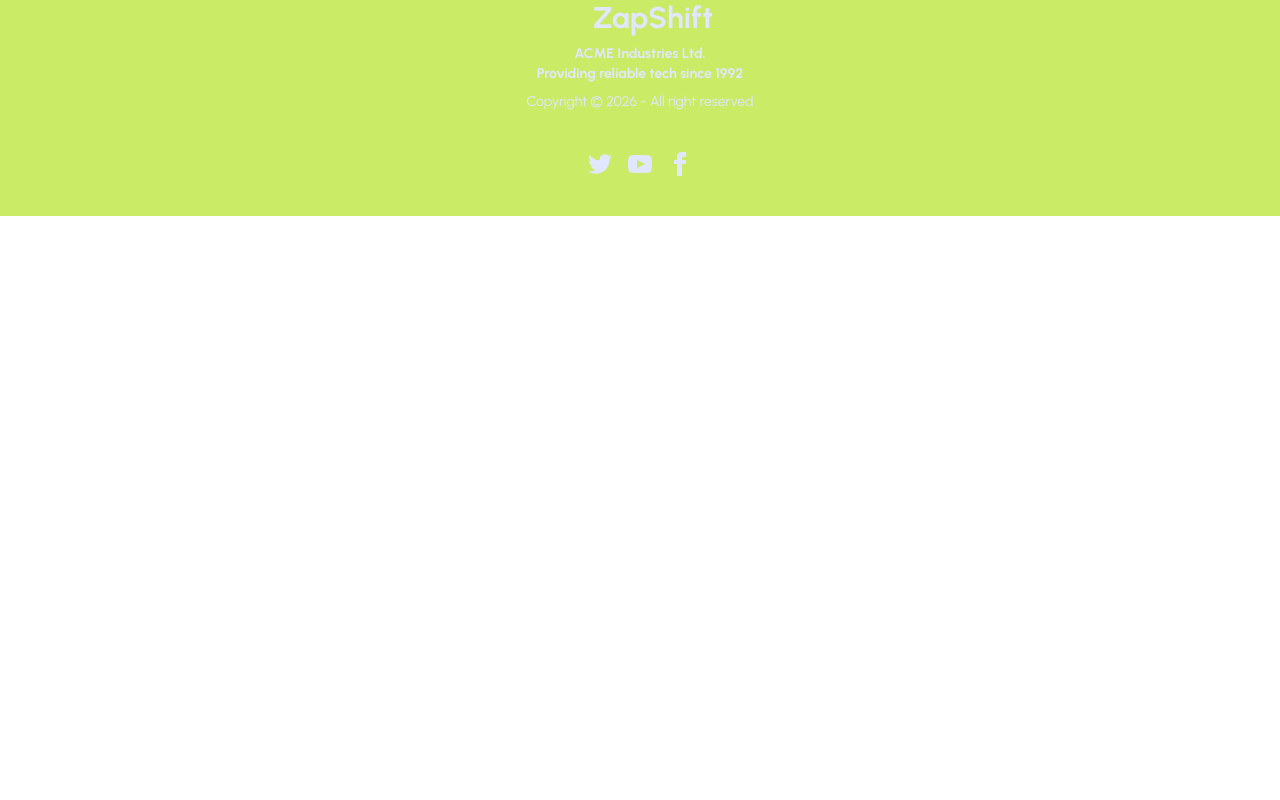
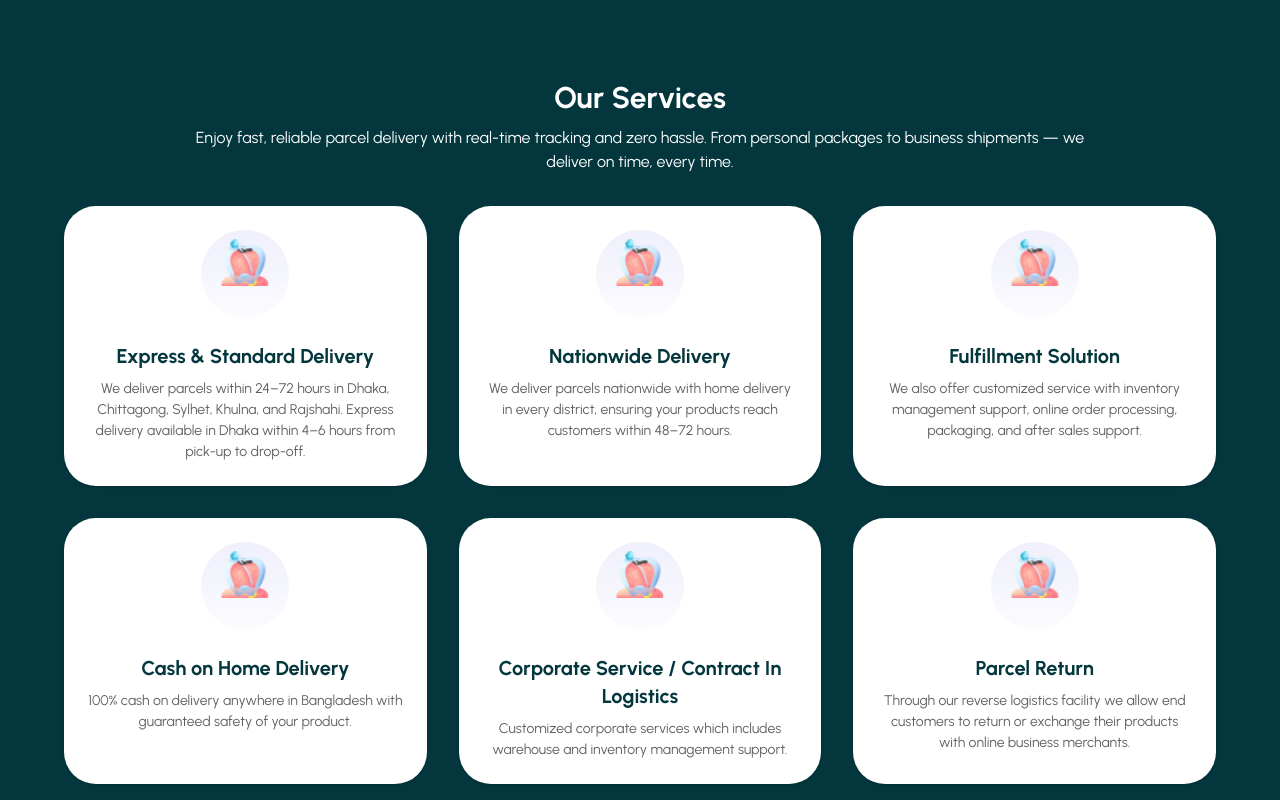
Before and after one commit to Protap55/zap-shift-client, a React (Vite) app: page / in a window 1280 px wide. Shown: the part 1100-1900 px from the top of the page. Before the commit the page ends 1316 px from the top, so only its background shows below. Built offline with nearby package versions, Linux system fonts and the light colour scheme.

Commit message:
services done

```diff
--- a/src/Pages/Home/Home/Home.jsx
+++ b/src/Pages/Home/Home/Home.jsx
@@ -1,12 +1,14 @@
 import React from "react";
 import Banner from "../Banner/Banner";
 import Works from "../Works/works";
+import Services from "../Services/Services";
 
 const Home = () => {
   return (
     <div>
       <Banner></Banner>
       <Works></Works>
+      <Services></Services>
     </div>
   );
 };
--- /dev/null
+++ b/src/Pages/Home/Services/Services.jsx
@@ -0,0 +1,166 @@
+import React from "react";
+import service from "../../../assets/service.png";
+const Services = () => {
+  return (
+    <div className="bg-secondary max-w-7xl mx-auto rounded-4xl">
+      <div className="py-25">
+        <div className=" max-w-4xl flex flex-col items-center mx-auto space-y-2.5 py-8">
+          <h3 className="font-bold text-3xl text-primary-content">
+            Our Services
+          </h3>
+          <p className=" text-primary-content text-center">
+            Enjoy fast, reliable parcel delivery with real-time tracking and
+            zero hassle. From personal packages to business shipments — we
+            deliver on time, every time.
+          </p>
+        </div>
+        <div className="grid grid-cols-1 sm:grid-cols-2 lg:grid-cols-3 gap-8 place-content-center max-w-6xl mx-auto">
+          <div className="card hover:bg-primary transition-colors duration-1000 bg-base-100 shadow-sm rounded-4xl relative">
+            {/* circle + image wrapper */}
+            <div className="relative flex justify-center pt-6">
+              <div className="h-22 w-22 rounded-full bg-gradient-to-t from-[#fcfcff] via-[#f5f5fd] to-[#f0f0fc]"></div>
+
+              {/* image */}
+              <img
+                src={service}
+                alt="service"
+                className="absolute top-1/2 left-1/2 h-12 w-12 -translate-x-1/2 -translate-y-1/2 object-contain"
+              />
+            </div>
+
+            <div className="card-body items-center text-center">
+              <h2 className="card-title text-secondary font-bold text-xl">
+                Express & Standard Delivery
+              </h2>
+              <p className="text-accent-content">
+                We deliver parcels within 24–72 hours in Dhaka, Chittagong,
+                Sylhet, Khulna, and Rajshahi. Express delivery available in
+                Dhaka within 4–6 hours from pick-up to drop-off.
+              </p>
+            </div>
+          </div>
+          <div className="card hover:bg-primary transition-colors duration-1000 bg-base-100 shadow-sm rounded-4xl relative">
+            {/* circle + image wrapper */}
+            <div className="relative flex justify-center pt-6">
+              <div className="h-22 w-22 rounded-full bg-gradient-to-t from-[#fcfcff] via-[#f5f5fd] to-[#f0f0fc]"></div>
+
+              {/* image */}
+              <img
+                src={service}
+                alt="service"
+                className="absolute top-1/2 left-1/2 h-12 w-12 -translate-x-1/2 -translate-y-1/2 object-contain"
+              />
+            </div>
+
+            <div className="card-body items-center text-center">
+              <h2 className="card-title text-secondary font-bold text-xl">
+                Nationwide Delivery
+              </h2>
+              <p className="text-accent-content">
+                We deliver parcels nationwide with home delivery in every
+                district, ensuring your products reach customers within 48–72
+                hours.
+              </p>
+            </div>
+          </div>
+          <div className="card hover:bg-primary transition-colors duration-1000 bg-base-100 shadow-sm rounded-4xl relative">
+            {/* circle + image wrapper */}
+            <div className="relative flex justify-center pt-6">
+              <div className="h-22 w-22 rounded-full bg-gradient-to-t from-[#fcfcff] via-[#f5f5fd] to-[#f0f0fc]"></div>
+
+              {/* image */}
+              <img
+                src={service}
+                alt="service"
+                className="absolute top-1/2 left-1/2 h-12 w-12 -translate-x-1/2 -translate-y-1/2 object-contain"
+              />
+            </div>
+
+            <div className="card-body items-center text-center">
+              <h2 className="card-title text-secondary font-bold text-xl">
+                Fulfillment Solution
+              </h2>
+              <p className="text-accent-content">
+                We also offer customized service with inventory management
+                support, online order processing, packaging, and after sales
+                support.
+              </p>
+            </div>
+          </div>
+          <div className="card hover:bg-primary transition-colors duration-1000 bg-base-100 shadow-sm rounded-4xl relative">
+            {/* circle + image wrapper */}
+            <div className="relative flex justify-center pt-6">
+              <div className="h-22 w-22 rounded-full bg-gradient-to-t from-[#fcfcff] via-[#f5f5fd] to-[#f0f0fc]"></div>
+
+              {/* image */}
+              <img
+                src={service}
+                alt="service"
+                className="absolute top-1/2 left-1/2 h-12 w-12 -translate-x-1/2 -translate-y-1/2 object-contain"
+              />
+            </div>
+
+            <div className="card-body items-center text-center">
+              <h2 className="card-title text-secondary font-bold text-xl">
+                Cash on Home Delivery
+              </h2>
+              <p className="text-accent-content">
+                100% cash on delivery anywhere in Bangladesh with guaranteed
+                safety of your product.
+              </p>
+            </div>
+          </div>
+          <div className="card hover:bg-primary transition-colors duration-1000 bg-base-100 shadow-sm rounded-4xl relative">
+            {/* circle + image wrapper */}
+            <div className="relative flex justify-center pt-6">
+              <div className="h-22 w-22 rounded-full bg-gradient-to-t from-[#fcfcff] via-[#f5f5fd] to-[#f0f0fc]"></div>
+
+              {/* image */}
+              <img
+                src={service}
+                alt="service"
+                className="absolute top-1/2 left-1/2 h-12 w-12 -translate-x-1/2 -translate-y-1/2 object-contain"
+              />
+            </div>
+
+            <div className="card-body items-center text-center">
+              <h2 className="card-title text-secondary font-bold text-xl">
+                Corporate Service / Contract In Logistics
+              </h2>
+              <p className="text-accent-content">
+                Customized corporate services which includes warehouse and
+                inventory management support.
+              </p>
+            </div>
+          </div>
+          <div className="card hover:bg-primary transition-colors duration-1000 bg-base-100 shadow-sm rounded-4xl relative">
+            {/* circle + image wrapper */}
+            <div className="relative flex justify-center pt-6">
+              <div className="h-22 w-22 rounded-full bg-gradient-to-t from-[#fcfcff] via-[#f5f5fd] to-[#f0f0fc]"></div>
+
+              {/* image */}
+              <img
+                src={service}
+                alt="service"
+                className="absolute top-1/2 left-1/2 h-12 w-12 -translate-x-1/2 -translate-y-1/2 object-contain"
+              />
+            </div>
+
+            <div className="card-body items-center text-center">
+              <h2 className="card-title text-secondary font-bold text-xl">
+                Parcel Return
+              </h2>
+              <p className="text-accent-content">
+                Through our reverse logistics facility we allow end customers to
+                return or exchange their products with online business
+                merchants.
+              </p>
+            </div>
+          </div>
+        </div>
+      </div>
+    </div>
+  );
+};
+
+export default Services;
--- a/src/index.css
+++ b/src/index.css
@@ -9,6 +9,7 @@
   --color-primary: #caeb66;
   --color-secondary: #03373d;
   --color-accent-content: #606060;
+  --color-primary-content: #ffffff;
 }
 
 body {
```
